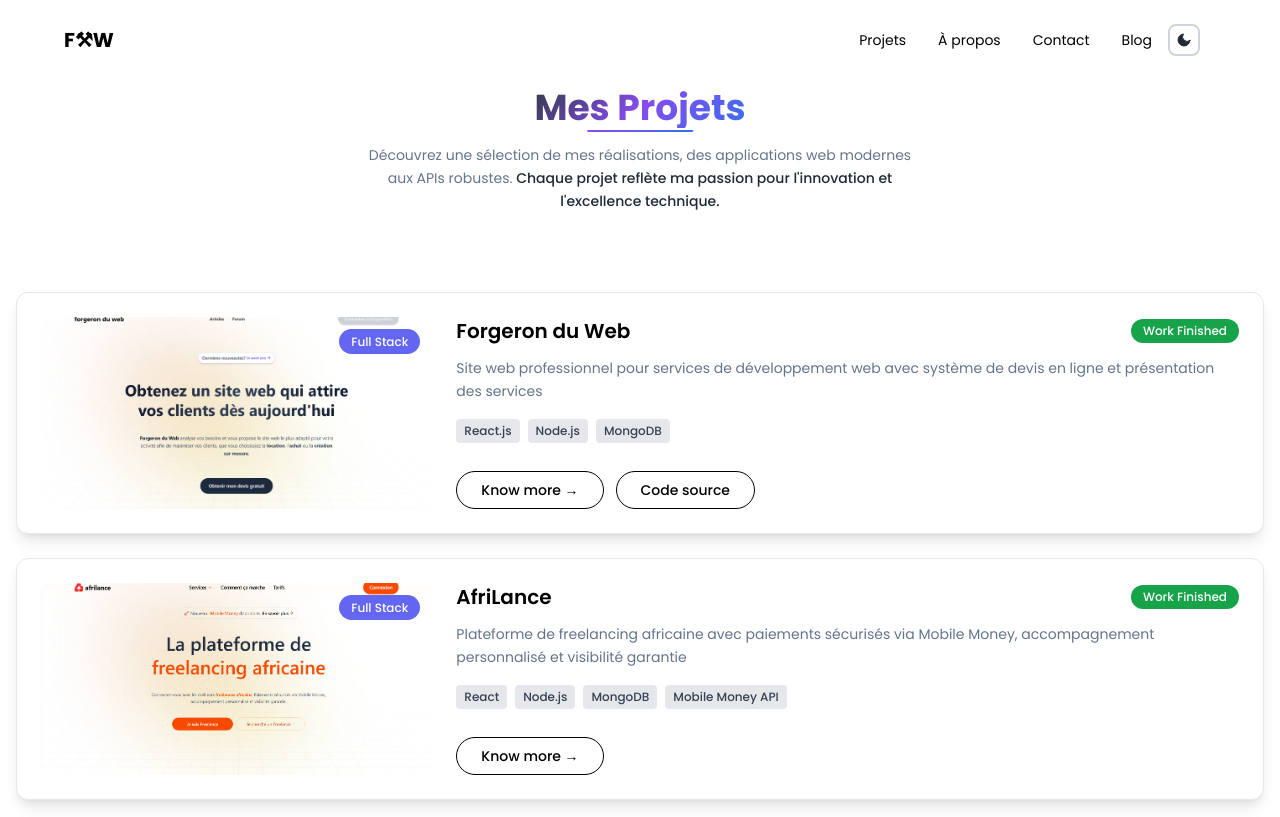
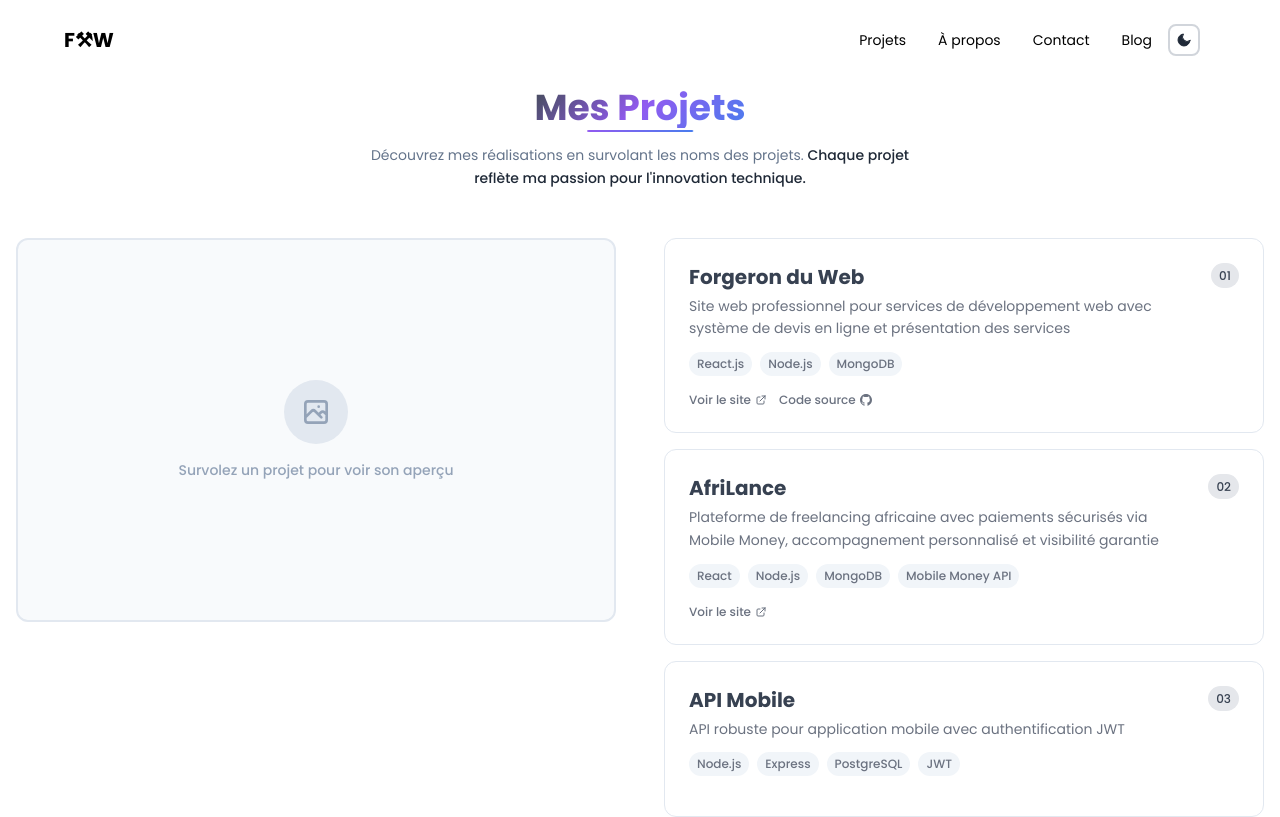
Before and after one commit to forgeronduweb/forgeronduweb, a React (Vite) app in the folder client/: page /projets in a window 1280 px wide. Shown: the top 817 px of the page. Built offline with nearby package versions, Linux system fonts and the light colour scheme.

Commit message:
Add files via upload

```diff
--- a/client/src/pages/Projets.jsx
+++ b/client/src/pages/Projets.jsx
@@ -4,6 +4,7 @@
 const Projets = () => {
   const { isDark } = useTheme();
   const [hoveredProject, setHoveredProject] = useState(null);
+
   const projects = [
     {
       id: 1,
@@ -26,29 +27,33 @@
     },
     {
       id: 3,
-      title: "Projet",
+      title: "API Mobile",
       description: "API robuste pour application mobile avec authentification JWT",
+      image: "/projet_1.png", // Utilise temporairement projet_1.png
       technologies: ["Node.js", "Express", "PostgreSQL", "JWT"],
       category: "Backend"
     },
     {
       id: 4,
-      title: "Projet",
+      title: "Portfolio Moderne",
       description: "Site portfolio responsive avec animations et design moderne",
+      image: "/projet_2.png", // Utilise temporairement projet_2.png
       technologies: ["React", "Tailwind CSS", "Framer Motion"],
       category: "Frontend"
     },
     {
       id: 5,
-      title: "Projet",
+      title: "Task Manager",
       description: "Application de gestion de tâches avec collaboration en équipe",
+      image: "/projet_1.png", // Utilise temporairement projet_1.png
       technologies: ["React", "Node.js", "Socket.io", "MongoDB"],
       category: "Full Stack"
     },
     {
       id: 6,
-      title: "Projet",
+      title: "Landing Page",
       description: "Page d'atterrissage optimisée pour la conversion avec A/B testing",
+      image: "/projet_2.png", // Utilise temporairement projet_2.png
       technologies: ["Next.js", "Tailwind CSS", "Vercel Analytics"],
       category: "Frontend"
     }
@@ -59,7 +64,8 @@
       className="min-h-screen overflow-y-auto py-4 transition-colors duration-300"
       style={{ backgroundColor: isDark ? '#000000' : '#ffffff' }}
     >
-      <div className="text-center mb-6 md:mb-8">
+      {/* Header */}
+      <div className="text-center mb-8 md:mb-12">
         <div className="relative inline-block">
           <h1
             className="text-2xl md:text-4xl font-bold bg-gradient-to-r bg-clip-text text-transparent animate-pulse"
@@ -85,159 +91,213 @@
           className="text-xs md:text-sm text-center max-w-xl mx-auto px-4 mt-4 leading-relaxed"
           style={{ color: isDark ? '#cccccc' : '#64748b' }}
         >
-          Découvrez une sélection de mes réalisations, des applications web modernes aux APIs robustes.
+          <span className="hidden lg:inline">Découvrez mes réalisations en survolant les noms des projets.</span>
+          <span className="lg:hidden">Découvrez mes réalisations et projets techniques.</span>
           <span className="font-medium" style={{ color: isDark ? '#ffffff' : '#1f2937' }}>
-            {" "}Chaque projet reflète ma passion pour l'innovation et l'excellence technique.
+            {" "}Chaque projet reflète ma passion pour l'innovation technique.
           </span>
         </p>
       </div>
 
-      <div className="flex flex-wrap items-center justify-center gap-8 pt-8 md:pt-12">
+      {/* Main Content */}
       <div className="max-w-7xl mx-auto px-4">
-          <div className="flex flex-col gap-6">
-            {projects.map((project) => (
+        <div className="flex flex-col lg:flex-row gap-8 lg:gap-12">
+
+          {/* Zone d'affichage des images - Gauche (masquée sur mobile) */}
+          <div className="hidden lg:block lg:w-1/2">
+            <div className="sticky top-8">
               <div
-                key={project.id}
-                className="border rounded-lg md:rounded-xl hover:scale-[1.02] transition-all duration-300 shadow-lg hover:shadow-xl p-3 md:p-6"
+                className="relative w-full h-96 rounded-xl overflow-hidden border-2 transition-all duration-500"
                 style={{
-                  backgroundColor: isDark ? '#1f1f1f' : '#ffffff',
-                  borderColor: isDark ? '#404040' : '#e5e7eb'
+                  backgroundColor: isDark ? '#1a1a1a' : '#f8fafc',
+                  borderColor: isDark ? '#333333' : '#e2e8f0'
                 }}
               >
-                <div className="flex flex-col md:flex-row gap-3 md:gap-6">
-                  <div className="md:w-1/3 relative">
+                {hoveredProject ? (
+                  <div className="relative w-full h-full">
                     <img
-                      className="w-full h-32 md:h-48 object-cover rounded md:rounded-lg transition-all duration-300"
-                      src={project.image}
-                      alt={project.title}
+                      src={hoveredProject.image}
+                      alt={hoveredProject.title}
+                      className="w-full h-full object-cover transition-all duration-500 transform scale-105"
                     />
-                    <div className="absolute top-1.5 right-1.5 md:top-3 md:right-3">
+                    <div className="absolute inset-0 bg-gradient-to-t from-black/60 via-transparent to-transparent" />
+                    <div className="absolute bottom-0 left-0 right-0 p-6">
+                      <div className="flex items-center gap-2 mb-2">
                         <span
-                        className="px-1.5 py-0.5 md:px-3 md:py-1 rounded-full text-xs font-medium"
+                          className="px-2 py-1 rounded-full text-xs font-medium"
                           style={{
                             backgroundColor: isDark ? '#0f3460' : '#6366f1',
                             color: '#ffffff'
                           }}
                         >
-                        {project.category}
+                          {hoveredProject.category}
+                        </span>
+                        {hoveredProject.link && (
+                          <span
+                            className="px-2 py-1 rounded-full text-xs font-medium"
+                            style={{
+                              backgroundColor: '#22c55e',
+                              color: '#ffffff'
+                            }}
+                          >
+                            En ligne
+                          </span>
+                        )}
+                      </div>
+                      <h3 className="text-white text-xl font-bold mb-2">
+                        {hoveredProject.title}
+                      </h3>
+                      <p className="text-gray-200 text-sm line-clamp-2">
+                        {hoveredProject.description}
+                      </p>
+                    </div>
+                  </div>
+                ) : (
+                  <div className="flex items-center justify-center h-full">
+                    <div className="text-center">
+                      <div
+                        className="w-16 h-16 mx-auto mb-4 rounded-full flex items-center justify-center"
+                        style={{ backgroundColor: isDark ? '#333333' : '#e2e8f0' }}
+                      >
+                        <svg
+                          className="w-8 h-8"
+                          fill="none"
+                          stroke="currentColor"
+                          viewBox="0 0 24 24"
+                          style={{ color: isDark ? '#666666' : '#94a3b8' }}
+                        >
+                          <path strokeLinecap="round" strokeLinejoin="round" strokeWidth={2} d="M4 16l4.586-4.586a2 2 0 012.828 0L16 16m-2-2l1.586-1.586a2 2 0 012.828 0L20 14m-6-6h.01M6 20h12a2 2 0 002-2V6a2 2 0 00-2-2H6a2 2 0 00-2 2v12a2 2 0 002 2z" />
+                        </svg>
+                      </div>
+                      <p
+                        className="text-sm font-medium"
+                        style={{ color: isDark ? '#666666' : '#94a3b8' }}
+                      >
+                        Survolez un projet pour voir son aperçu
+                      </p>
+                    </div>
+                  </div>
+                )}
+              </div>
+            </div>
+          </div>
+
+          {/* Liste des projets - Droite (pleine largeur sur mobile) */}
+          <div className="w-full lg:w-1/2">
+            <div className="space-y-4">
+              {projects.map((project, index) => (
+                <div
+                  key={project.id}
+                  className="group cursor-pointer transition-all duration-300"
+                  onMouseEnter={() => setHoveredProject(project)}
+                  onMouseLeave={() => setHoveredProject(null)}
+                >
+                  <div
+                    className="p-4 md:p-6 rounded-xl border transition-all duration-300 hover:scale-[1.02] hover:shadow-lg"
+                    style={{
+                      backgroundColor: hoveredProject?.id === project.id
+                        ? (isDark ? '#1f2937' : '#f1f5f9')
+                        : (isDark ? '#1a1a1a' : '#ffffff'),
+                      borderColor: hoveredProject?.id === project.id
+                        ? (isDark ? '#4f46e5' : '#6366f1')
+                        : (isDark ? '#333333' : '#e2e8f0'),
+                      borderWidth: hoveredProject?.id === project.id ? '2px' : '1px'
+                    }}
+                  >
+                    <div className="flex items-start justify-between mb-3">
+                      <div className="flex-1">
+                        <h3
+                          className="text-lg md:text-xl font-bold mb-1 transition-colors duration-300"
+                          style={{
+                            color: hoveredProject?.id === project.id
+                              ? (isDark ? '#ffffff' : '#1f2937')
+                              : (isDark ? '#e5e7eb' : '#374151')
+                          }}
+                        >
+                          {project.title}
+                        </h3>
+                        <p
+                          className="text-sm leading-relaxed"
+                          style={{
+                            color: hoveredProject?.id === project.id
+                              ? (isDark ? '#d1d5db' : '#4b5563')
+                              : (isDark ? '#9ca3af' : '#6b7280')
+                          }}
+                        >
+                          {project.description}
+                        </p>
+                      </div>
+                      <div className="ml-4 text-right">
+                        <span
+                          className="text-xs font-medium px-2 py-1 rounded-full"
+                          style={{
+                            backgroundColor: isDark ? '#374151' : '#e5e7eb',
+                            color: isDark ? '#d1d5db' : '#374151'
+                          }}
+                        >
+                          {String(index + 1).padStart(2, '0')}
                         </span>
                       </div>
                     </div>
 
-                  <div className="md:w-2/3 flex flex-col justify-between">
-                    <div>
-                      <div className="flex flex-col sm:flex-row sm:items-center sm:justify-between mb-2 md:mb-3 gap-1 md:gap-2">
-                        <h3
-                          className="text-base md:text-xl font-semibold"
-                          style={{ color: isDark ? '#ffffff' : '#000000' }}
-                        >
-                          {project.title}
-                        </h3>
-                        {project.link && (
+                    <div className="flex flex-wrap gap-2 mb-4">
+                      {project.technologies.map((tech, techIndex) => (
                         <span
-                            className="px-1.5 py-0.5 md:px-3 md:py-1 rounded-full text-xs font-medium w-fit"
+                          key={techIndex}
+                          className="text-xs px-2 py-1 rounded-full font-medium"
                           style={{
-                              backgroundColor: isDark ? '#22c55e' : '#16a34a',
-                              color: '#ffffff'
-                            }}
-                          >
-                            Work Finished
-                          </span>
-                        )}
-                      </div>
-
-                      <p
-                        className="mb-2 md:mb-4 leading-relaxed text-xs md:text-sm"
-                        style={{ color: isDark ? '#cccccc' : '#64748b' }}
-                      >
-                        {project.description}
-                      </p>
-
-                      <div className="mb-2 md:mb-4">
-                        <div className="flex flex-wrap gap-1 md:gap-2">
-                          {project.technologies.map((tech, index) => (
-                            <span
-                              key={index}
-                              className="px-1.5 py-0.5 md:px-2 md:py-1 rounded text-xs font-medium"
-                              style={{
-                                backgroundColor: isDark ? '#374151' : '#e5e7eb',
-                                color: isDark ? '#ffffff' : '#374151'
+                            backgroundColor: hoveredProject?.id === project.id
+                              ? (isDark ? '#4f46e5' : '#6366f1')
+                              : (isDark ? '#374151' : '#f1f5f9'),
+                            color: hoveredProject?.id === project.id
+                              ? '#ffffff'
+                              : (isDark ? '#d1d5db' : '#6b7280')
                           }}
                         >
                           {tech}
                         </span>
                       ))}
                     </div>
-                      </div>
-                    </div>
 
-                    <div className="flex flex-col sm:flex-row gap-1.5 md:gap-3">
-                      {project.link ? (
+                    <div className="flex gap-3">
+                      {project.link && (
                         <a
                           href={project.link}
                           target="_blank"
                           rel="noopener noreferrer"
-                          className="px-3 md:px-6 py-1.5 md:py-2 rounded-full font-medium transition-all duration-200 text-xs md:text-sm border text-center"
+                          className="flex items-center gap-1 text-xs font-medium transition-colors duration-300"
                           style={{
-                            backgroundColor: 'transparent',
-                            color: isDark ? '#ffffff' : '#000000',
-                            borderColor: isDark ? '#ffffff' : '#000000'
+                            color: hoveredProject?.id === project.id
+                              ? (isDark ? '#60a5fa' : '#3b82f6')
+                              : (isDark ? '#9ca3af' : '#6b7280')
                           }}
-                          onMouseEnter={(e) => {
-                            e.target.style.backgroundColor = isDark ? '#ffffff' : '#000000';
-                            e.target.style.color = isDark ? '#000000' : '#ffffff';
-                          }}
-                          onMouseLeave={(e) => {
-                            e.target.style.backgroundColor = 'transparent';
-                            e.target.style.color = isDark ? '#ffffff' : '#000000';
-                          }}
+                          onClick={(e) => e.stopPropagation()}
                         >
-                          Know more →
+                          <span>Voir le site</span>
+                          <svg className="w-3 h-3" fill="none" stroke="currentColor" viewBox="0 0 24 24">
+                            <path strokeLinecap="round" strokeLinejoin="round" strokeWidth={2} d="M10 6H6a2 2 0 00-2 2v10a2 2 0 002 2h10a2 2 0 002-2v-4M14 4h6m0 0v6m0-6L10 14" />
+                          </svg>
                         </a>
-                      ) : (
-                        <button
-                          className="px-4 md:px-6 py-2 rounded-full font-medium transition-all duration-200 text-sm border"
-                          style={{
-                            backgroundColor: 'transparent',
-                            color: isDark ? '#ffffff' : '#000000',
-                            borderColor: isDark ? '#ffffff' : '#000000'
-                          }}
-                          onMouseEnter={(e) => {
-                            e.target.style.backgroundColor = isDark ? '#ffffff' : '#000000';
-                            e.target.style.color = isDark ? '#000000' : '#ffffff';
-                          }}
-                          onMouseLeave={(e) => {
-                            e.target.style.backgroundColor = 'transparent';
-                            e.target.style.color = isDark ? '#ffffff' : '#000000';
-                          }}
-                        >
-                          Know more →
-                        </button>
                       )}
                       {project.github && (
                         <a
                           href={project.github}
                           target="_blank"
                           rel="noopener noreferrer"
-                          className="px-3 md:px-6 py-1.5 md:py-2 rounded-full font-medium transition-all duration-200 text-xs md:text-sm border text-center"
+                          className="flex items-center gap-1 text-xs font-medium transition-colors duration-300"
                           style={{
-                            backgroundColor: 'transparent',
-                            color: isDark ? '#ffffff' : '#000000',
-                            borderColor: isDark ? '#ffffff' : '#000000'
+                            color: hoveredProject?.id === project.id
+                              ? (isDark ? '#60a5fa' : '#3b82f6')
+                              : (isDark ? '#9ca3af' : '#6b7280')
                           }}
-                          onMouseEnter={(e) => {
-                            e.target.style.backgroundColor = isDark ? '#ffffff' : '#000000';
-                            e.target.style.color = isDark ? '#000000' : '#ffffff';
-                          }}
-                          onMouseLeave={(e) => {
-                            e.target.style.backgroundColor = 'transparent';
-                            e.target.style.color = isDark ? '#ffffff' : '#000000';
-                          }}
+                          onClick={(e) => e.stopPropagation()}
                         >
-                          Code source
+                          <span>Code source</span>
+                          <svg className="w-3 h-3" fill="currentColor" viewBox="0 0 24 24">
+                            <path d="M12 0c-6.626 0-12 5.373-12 12 0 5.302 3.438 9.8 8.207 11.387.599.111.793-.261.793-.577v-2.234c-3.338.726-4.033-1.416-4.033-1.416-.546-1.387-1.333-1.756-1.333-1.756-1.089-.745.083-.729.083-.729 1.205.084 1.839 1.237 1.839 1.237 1.07 1.834 2.807 1.304 3.492.997.107-.775.418-1.305.762-1.604-2.665-.305-5.467-1.334-5.467-5.931 0-1.311.469-2.381 1.236-3.221-.124-.303-.535-1.524.117-3.176 0 0 1.008-.322 3.301 1.23.957-.266 1.983-.399 3.003-.404 1.02.005 2.047.138 3.006.404 2.291-1.552 3.297-1.23 3.297-1.23.653 1.653.242 2.874.118 3.176.77.84 1.235 1.911 1.235 3.221 0 4.609-2.807 5.624-5.479 5.921.43.372.823 1.102.823 2.222v3.293c0 .319.192.694.801.576 4.765-1.589 8.199-6.086 8.199-11.386 0-6.627-5.373-12-12-12z"/>
+                          </svg>
                         </a>
                       )}
-                    </div>
                     </div>
                   </div>
                 </div>
@@ -246,6 +306,7 @@
           </div>
         </div>
       </div>
+    </div>
   );
 };
 
```
Lines whose indentation alone changed are shown as unchanged.
